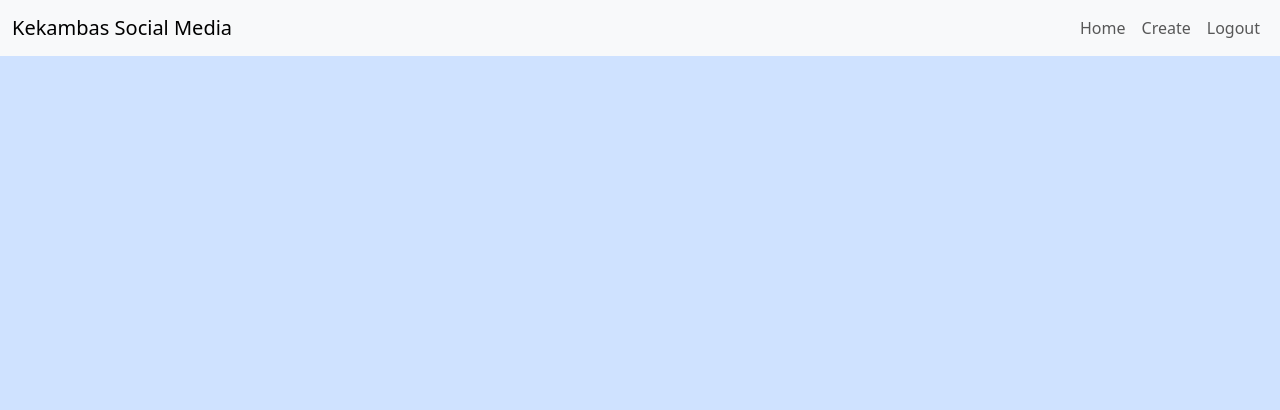
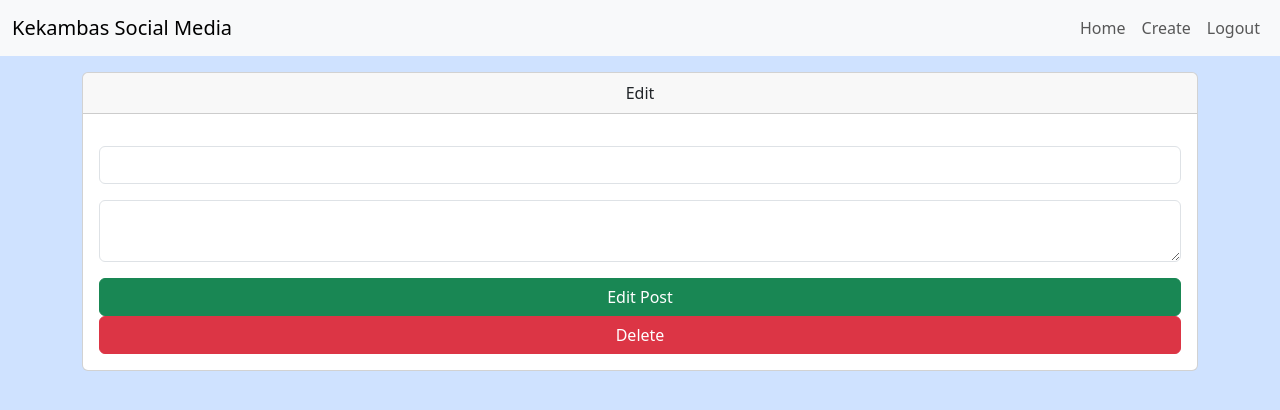
Before and after one commit to bstanton773/kekambas-react-social-media, a React (Create React App) app: page /edit/1 in a window 1280 px wide. Shown: the top 410 px of the page. Built offline with nearby package versions, Linux system fonts and the light colour scheme; no server answers; sample sign-in values are in the browser's storage.

Commit message:
Edit Post

```diff
--- a/src/App.jsx
+++ b/src/App.jsx
@@ -6,6 +6,7 @@ import Register from './views/Register';
 import AlertMessage from './components/AlertMessage';
 import Navbar from './components/Navbar';
 import Create from './views/Create';
+import EditPost from './views/EditPost';
 
 export default function App() {
 
@@ -64,6 +65,7 @@ export default function App() {
                     <Route path='/register' element={<Register flashMessage={flashMessage} />} />
                     <Route path='/login' element={<Login flashMessage={flashMessage} logUserIn={logUserIn}/>} />
                     <Route path='/create' element={<Create flashMessage={flashMessage} loggedIn={loggedIn} />} />
+                    <Route path='/edit/:postId' element={<EditPost flashMessage={flashMessage} loggedIn={loggedIn} />} />
                 </Routes>
             </div>
         </>
--- a/src/components/PostCard.jsx
+++ b/src/components/PostCard.jsx
@@ -1,4 +1,5 @@
-import React from 'react'
+import React from 'react';
+import { Link } from 'react-router-dom';
 
 export default function PostCard({ post, user }) {
     return (
@@ -18,33 +19,14 @@ export default function PostCard({ post, user }) {
                             <p className="card-text">{ post.content }</p>
                             { (post.author.username === user.username) ? (
                                 <>
-                                    <a href="/" className="btn btn-success">Edit</a>
-                                    <button type="button" className="btn btn-danger" data-bs-toggle="modal" data-bs-target={`#deletePostModal-${ post.id }`}>
-                                        Delete
-                                    </button>
+                                    <Link to={`/edit/${post.id}`} className="btn btn-success w-100">Edit</Link>
                                 </>
                             ): null}
                         </div>
                     </div>
                 </div>
             </div>
-            <div className="modal fade" id={`deletePostModal-${ post.id }`} tabIndex="-1" aria-labelledby="exampleModalLabel" aria-hidden="true">
-                <div className="modal-dialog">
-                    <div className="modal-content">
-                        <div className="modal-header">
-                            <h1 className="modal-title fs-5" id="exampleModalLabel">Delete { post.title }?</h1>
-                            <button type="button" className="btn-close" data-bs-dismiss="modal" aria-label="Close"></button>
-                        </div>
-                        <div className="modal-body">
-                        Are you sure you want to delete { post.title }? This action cannot be undone.
-                        </div>
-                        <div className="modal-footer">
-                            <button type="button" className="btn btn-secondary" data-bs-dismiss="modal">Close</button>
-                            <a href="/" className="btn btn-danger">Delete Post</a>
-                        </div>
-                    </div>
-                </div>
-            </div>
+
         </>
     )
 }
--- /dev/null
+++ b/src/views/EditPost.jsx
@@ -0,0 +1,116 @@
+import React, { useState, useEffect } from 'react';
+import { useNavigate, useParams, Link } from 'react-router-dom';
+
+export default function EditPost( { loggedIn, flashMessage }) {
+    const { postId } = useParams();
+    const navigate = useNavigate();
+
+    const [post, setPost] = useState({})
+
+    useEffect(() => {
+        if (!loggedIn){
+            flashMessage('You must be logged in to edit posts', 'danger');
+            navigate('/login')
+        }
+    })
+
+    useEffect(() => {
+        async function fetchPostData(){
+            let response = await fetch(`https://kekambas-blog-api.onrender.com/api/posts/${postId}`);
+            let data = await response.json();
+            setPost(data);
+        };
+        fetchPostData();
+    });
+
+    const handleSubmit = e => {
+        e.preventDefault();
+        editPost();
+        async function editPost(){
+            const title = e.target.title.value;
+            const content = e.target.content.value;
+
+            let formData = JSON.stringify({ title, content })
+
+            let token = localStorage.getItem('token');
+
+            let myHeaders = new Headers();
+            myHeaders.append('Content-Type', 'application/json');
+            myHeaders.append('Authorization', `Bearer ${token}`);
+
+            let response = await fetch(`https://kekambas-blog-api.onrender.com/api/posts/${postId}`,{
+                method: 'PUT',
+                headers: myHeaders,
+                body: formData
+            });
+
+            let data = await response.json();
+
+            if (data.error){
+                flashMessage(data.error, 'danger')
+            } else {
+                flashMessage(`${data.title} has been updated`, 'success');
+                navigate('/');
+            };
+        };
+    };
+
+    async function deletePost(){
+        let token = localStorage.getItem('token');
+        let myHeaders = new Headers();
+        myHeaders.append('Authorization', `Bearer ${token}`);
+
+        let response = await fetch(`https://kekambas-blog-api.onrender.com/api/posts/${postId}`, {
+            method: 'DELETE',
+            headers: myHeaders
+        });
+
+        let data = await response.json();
+
+        if (data.error){
+            flashMessage(data.error, 'danger');
+        } else {
+            flashMessage(`${post.title} has been deleted`, 'info');
+            navigate('/');
+        };
+    };
+
+    return (
+        <div className='row'>
+            <div className="col">
+                <div className="card mt-3">
+                    <div className="card-header text-center">Edit {post.title}</div>
+                    <div className="card-body">
+                        <form action="" onSubmit={handleSubmit}>
+                        <div className="form-group">
+                                <input type="text" name="title" className="form-control my-3" defaultValue={post.title} />
+                                <textarea name="content" className="form-control my-3" defaultValue={post.content} />
+                                <input type="submit" value="Edit Post" className='btn btn-success w-100' />
+                                <button type="button" className="btn btn-danger w-100" data-bs-toggle="modal" data-bs-target={`#deletePostModal-${ post.id }`}>
+                                    Delete
+                                </button>
+                            </div>
+                        </form>
+                    </div>
+                </div>
+                <div className="modal fade" id={`deletePostModal-${ post.id }`} tabIndex="-1" aria-labelledby="exampleModalLabel" aria-hidden="true">
+                <div className="modal-dialog">
+                    <div className="modal-content">
+                        <div className="modal-header">
+                            <h1 className="modal-title fs-5" id="exampleModalLabel">Delete { post.title }?</h1>
+                            <button type="button" className="btn-close" data-bs-dismiss="modal" aria-label="Close"></button>
+                        </div>
+                        <div className="modal-body">
+                        Are you sure you want to delete { post.title }? This action cannot be undone.
+                        </div>
+                        <div className="modal-footer">
+                            <button type="button" className="btn btn-secondary" data-bs-dismiss="modal">Close</button>
+                            <Link to="/" className="btn btn-danger" onClick={deletePost}>Delete Post</Link>
+                        </div>
+                    </div>
+                </div>
+            </div>
+            </div>
+        </div>
+    )
+}
```
